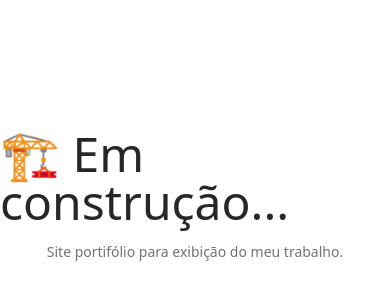
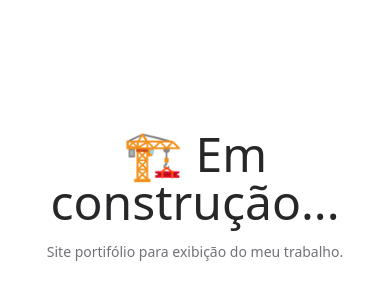
Before and after one commit to VitorAndrey/vitorandrey.com, a Next.js app: page / in a window 390 px wide. Shown: the part 226-526 px from the top of the page. Built offline with nearby package versions, Linux system fonts and the light colour scheme.

Commit message:
fix: responsiviness of building screen

```diff
--- a/src/app/page.tsx
+++ b/src/app/page.tsx
@@ -1,6 +1,6 @@
 export default function Home() {
   return (
-    <div className="flex h-screen w-full flex-col items-center justify-center gap-4">
+    <div className="flex h-screen w-full flex-col text-center p-4 items-center justify-center gap-4">
       <h1 className="text-5xl text-zinc-800">🏗️ Em construção...</h1>
 
       <p className="text-sm text-zinc-500">
```
